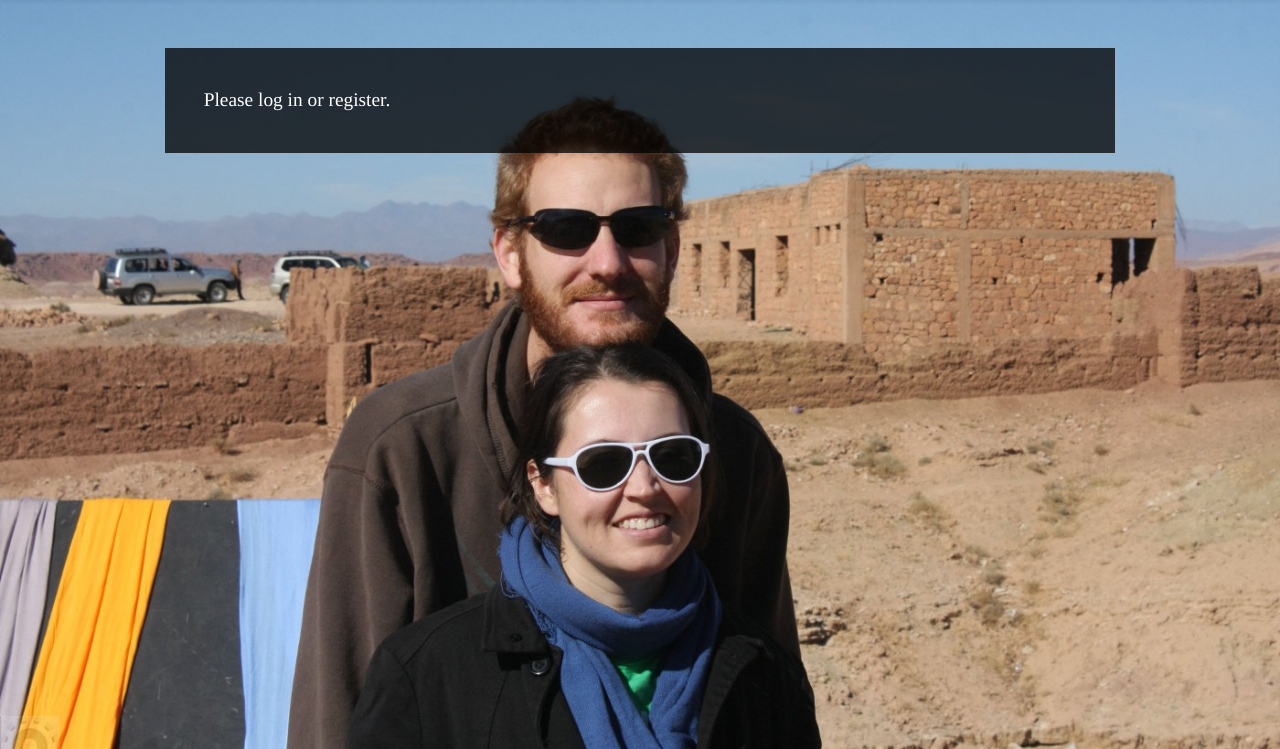
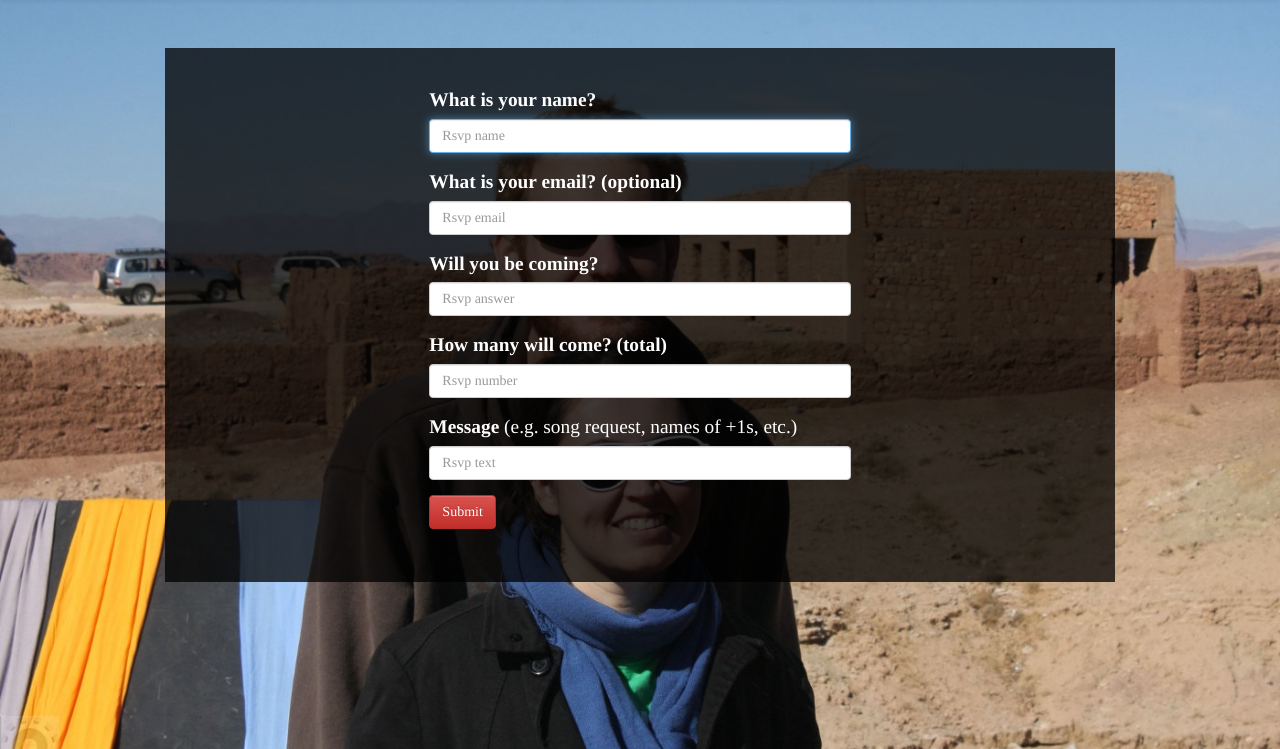
Before and after one commit to gaulinmp/wedding, a Python web app: template baseapp/controllers/rsvp/templates/rsvp/rsvp.html in a window 1280 px wide. Shown: the part 51-800 px from the top of the page. Run offline with Jinja, Linux system fonts and the light colour scheme; the template is opened without the code that fills it: most values are stand-ins (such as "Sample title", 1, 10 or a date in 2020); form fields are guessed from the names that the template uses; some libraries are stand-ins or nearby versions.

Commit message:
Remove login requirement

```diff
--- a/baseapp/controllers/rsvp/forms.py
+++ b/baseapp/controllers/rsvp/forms.py
@@ -2,7 +2,6 @@
 from datetime import timedelta
 
 from flask import request, url_for, redirect, session, current_app
-from flask_login import current_user
 
 from flask_wtf import Form
 from wtforms import TextField, SelectField, HiddenField, IntegerField
@@ -28,8 +27,6 @@ class RedirectForm(Form):
         return redirect(target or url_for(endpoint, **values))
 
 class RSVPForm(RedirectForm):
-    email = HiddenField()
-
     rsvp_name = TextField('Name', validators=[DataRequired(),])
     rsvp_email = TextField('Email (optional)')
 
--- a/baseapp/controllers/rsvp/templates/rsvp/rsvp.html
+++ b/baseapp/controllers/rsvp/templates/rsvp/rsvp.html
@@ -40,19 +40,20 @@
                                  autofocus = true) }} </div>
 
       <div class="form-group">
-        <label for="rsvp_text" class="control-label">Message (e.g. song request, names of +1s, etc.)</label>
+        <label for="rsvp_text" class="control-label">Message</label>
+        (e.g. song request, names of +1s, etc.)
           {{ form.rsvp_text(class_ = 'form-control last-input',
                                  id='rsvp_text',
                                  placeholder = form.rsvp_text.label.text,
                                  required = false,
                                  autofocus = true) }} </div>
 
-      <!-- <div class="form-group">
+      <div class="form-group">
         <div class="g-recaptcha" data-sitekey="{{ config.GOOGLE_RECAPTCHA }}"></div>
-      </div> -->
+      </div>
 
       <div class="form-group">
-        <button type="submit" class="btn btn-default">Submit</button>
+        <button type="submit" class="btn btn-danger">Submit</button>
       </div>
     </form>
   </div>
--- a/baseapp/controllers/rsvp/templates/rsvp/rsvp_skeleton.html
+++ b/baseapp/controllers/rsvp/templates/rsvp/rsvp_skeleton.html
@@ -3,10 +3,8 @@
 {% block title %}RSVP{% endblock %}
 
 {% block pagecontent %}
-{% if not current_user.is_authenticated() %}
-Please log in or register.
-{% else %}
+
 {% block rsvpcontent %}
 {% endblock rsvpcontent %}
-{% endif %}
+
 {% endblock pagecontent %}
```
Also changed, not shown: baseapp/controllers/rsvp/views.py (+8 -12 lines).
